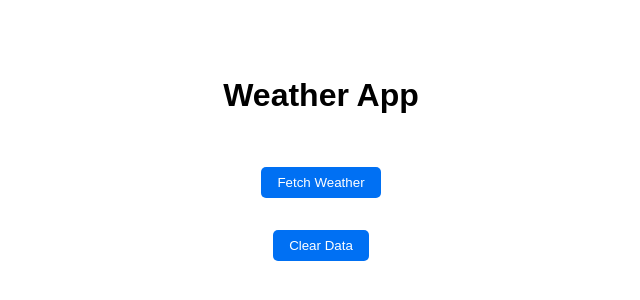
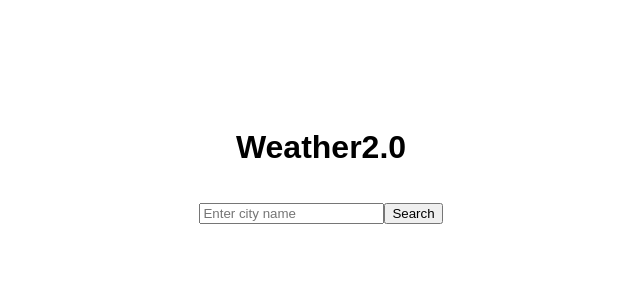
Before and after one commit to schwendyjr/COMP3170-Project, a Next.js app: page / in a window 1280 px wide. Shown: the part 242-542 px from the top of the page, without its empty margins (319-959 px from the left). Built offline with nearby package versions, Linux system fonts and the light colour scheme.

Commit message:
switching to search functionality

```diff
--- a/components/WeatherCardItem.js
+++ b/components/WeatherCardItem.js
@@ -1,15 +1,20 @@
-// components/WeatherCardItem.js
-import { Card, CardContent, Typography } from '@mui/material';
-import styles from '../styles/WeatherCardItem.module.css';
+// WeatherCardListItem.js
+import PropTypes from 'prop-types';
 
-const WeatherCardItem = ({ weather }) => (
-  <Card className={styles.card}>
-    <CardContent>
-      <Typography variant="h5">{weather.location.name}</Typography>
-      <Typography>Temperature: {weather.current.temp_c} °C</Typography>
-      <Typography>Condition: {weather.current.condition.text}</Typography>
-    </CardContent>
-  </Card>
-);
+const WeatherCardListItem = ({ city, temperature, condition }) => {
+  return (
+    <div>
+      <h2>{city}</h2>
+      <p>Temperature: {temperature}°C</p>
+      <p>Condition: {condition}</p>
+    </div>
+  );
+};
 
-export default WeatherCardItem;
+WeatherCardListItem.propTypes = {
+  city: PropTypes.string.isRequired,
+  temperature: PropTypes.number.isRequired,
+  condition: PropTypes.string.isRequired,
+};
+
+export default WeatherCardListItem;
--- a/components/WeatherHeader.js
+++ b/components/WeatherHeader.js
@@ -4,7 +4,7 @@ import styles from '../styles/WeatherHeader.module.css';
 export default function WeatherHeader() {
   return (
     <header className={styles.header}>
-      <h1>Weather App</h1>
+      <h1>Weather2.0</h1>
     </header>
   );
 }
--- /dev/null
+++ b/components/WeatherSearch.js
@@ -0,0 +1,54 @@
+// WeatherSearch.js
+import { useState } from 'react';
+import axios from 'axios';
+import WeatherCardItem from './WeatherCardItem';
+
+const WeatherSearch = () => {
+  const [city, setCity] = useState('');
+  const [weatherData, setWeatherData] = useState(null);
+  const [error, setError] = useState('');
+
+  const handleInputChange = (e) => {
+    setCity(e.target.value);
+  };
+
+  const handleSubmit = async (e) => {
+    e.preventDefault();
+    setError('');
+    try {
+      const response = await axios.get(`https://api.weatherapi.com/v1/current.json?key=${process.env.NEXT_PUBLIC_WEATHER_API_KEY}&q=${city}`);
+      console.log(response.data);
+      if (response.data && response.data.location && response.data.current) {
+        setWeatherData(response.data);
+      } else {
+        setError('City not found or data is incomplete');
+      }
+    } catch (err) {
+      setError('City not found');
+    }
+  };
+
+  return (
+    <div>
+      <form onSubmit={handleSubmit}>
+        <input
+          type="text"
+          value={city}
+          onChange={handleInputChange}
+          placeholder="Enter city name"
+        />
+        <button type="submit">Search</button>
+      </form>
+      {error && <p>{error}</p>}
+      {weatherData && weatherData.location && weatherData.current && (
+        <WeatherCardItem
+          city={weatherData.location.name}
+          temperature={weatherData.current.temp_c}
+          condition={weatherData.current.condition.text}
+        />
+      )}
+    </div>
+  );
+};
+
+export default WeatherSearch;
--- a/pages/index.js
+++ b/pages/index.js
@@ -1,7 +1,9 @@
 import Head from 'next/head';
 import WeatherHeader from '../components/WeatherHeader';
+import WeatherSearch from '@/components/WeatherSearch';
 import WeatherManager from '../components/WeatherManager';
 import styles from '../styles/Home.module.css';
+
 
 export default function Home() {
   return (
@@ -11,7 +13,8 @@ export default function Home() {
       </Head>
 
       <WeatherHeader />
-      <WeatherManager />
+      <WeatherSearch />
+      {/* <WeatherManager /> */}
     </div>
   );
 }
```
Also changed, not shown: components/OldWeatherDisplay.js (deleted, +0 -55 lines).
